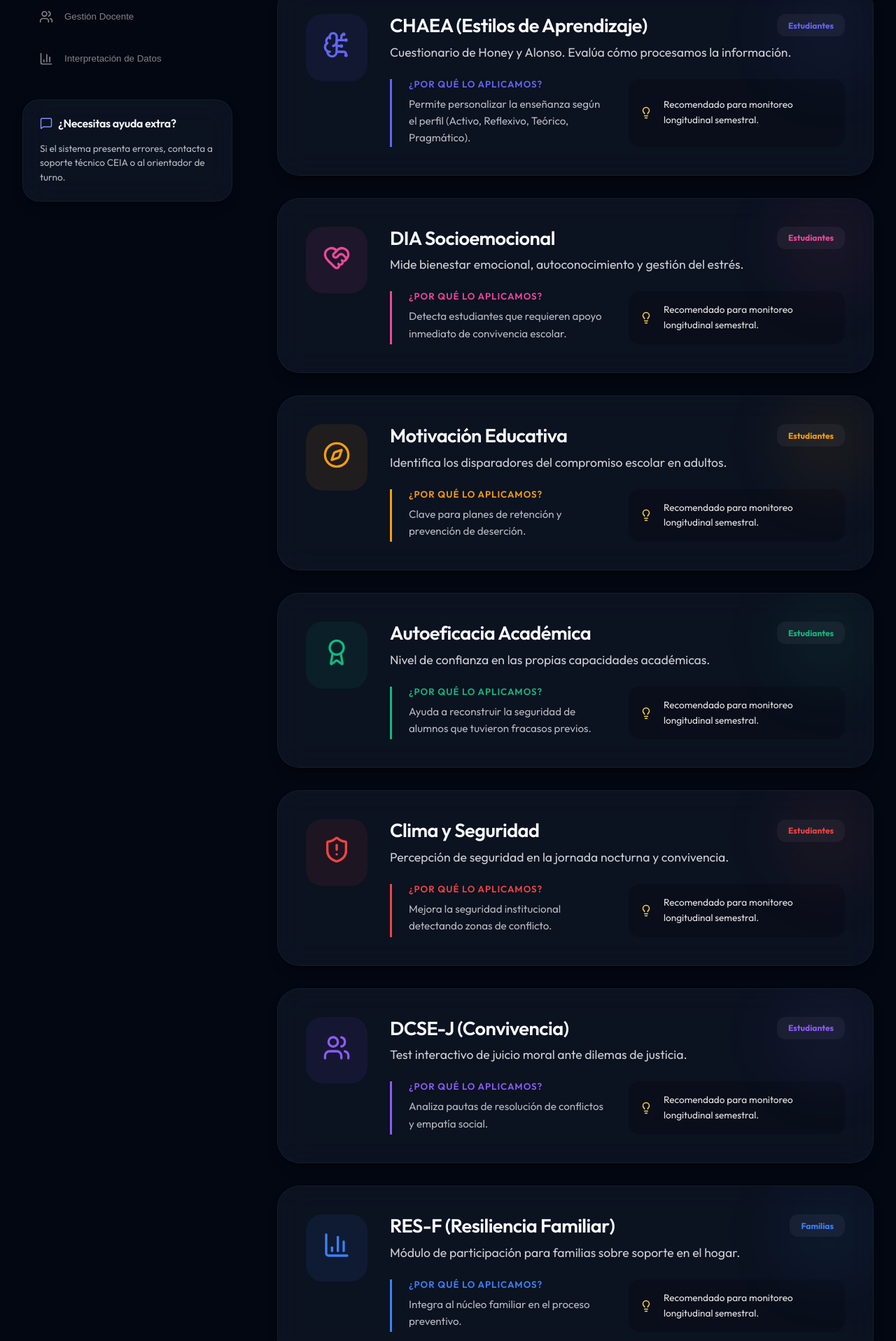
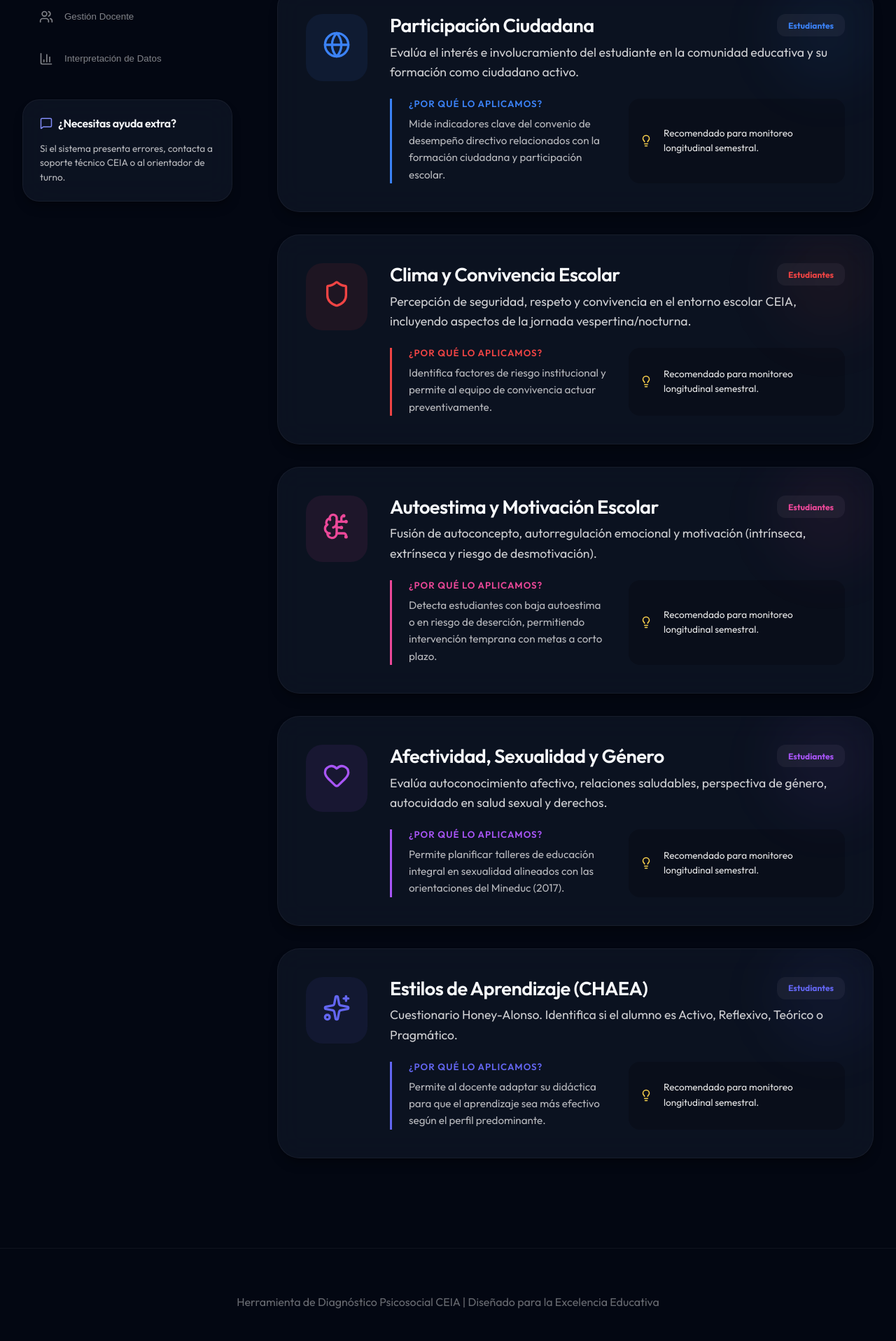
Before and after one commit to Juanpi2024/psicosocialwebceia, a React (Vite) app: page /ayuda in a window 1280 px wide. Shown: the part 321-2237 px from the top of the page at 70% size. Built offline with nearby package versions, Linux system fonts and the light colour scheme.

Commit message:
docs: actualizar guias y ayuda a 5 encuestas, progreso solo cuenta 4 obligatorias

```diff
--- a/src/pages/DashboardEstudiante.jsx
+++ b/src/pages/DashboardEstudiante.jsx
@@ -144,10 +144,12 @@ export default function DashboardEstudiante() {
         { id: 'clima_convivencia', title: 'Clima y Convivencia Escolar', desc: 'Tu percepción del ambiente y la convivencia en el CEIA.', icon: Shield },
         { id: 'autoestima_motivacion', title: 'Autoestima y Motivación Escolar', desc: 'Tu bienestar personal y lo que te impulsa a estudiar.', icon: BrainCircuit },
         { id: 'afectividad_genero', title: 'Afectividad, Sexualidad y Género', desc: 'Autoconocimiento, relaciones saludables y derechos.', icon: Heart },
-        { id: 'chaea', title: 'Estilos de Aprendizaje (CHAEA)', desc: 'Identifica cómo prefieres aprender.', icon: Sparkles, extra: true }
+        { id: 'chaea', title: 'Estilos de Aprendizaje (CHAEA)', desc: 'Identifica cómo prefieres aprender (opcional).', icon: Sparkles, extra: true }
     ];
 
-    const progressPercentage = Math.round((completedTests.length / testList.length) * 100);
+    const mandatoryTests = testList.filter(t => !t.extra);
+    const completedMandatory = mandatoryTests.filter(t => completedTests.includes(t.id));
+    const progressPercentage = Math.round((completedMandatory.length / mandatoryTests.length) * 100);
 
     return (
         <motion.div
@@ -165,7 +167,7 @@ export default function DashboardEstudiante() {
                              (Cambiar Usuario)
                         </button>
                     </p>
-                    <p className="subtitle" style={{ fontSize: '0.9rem', marginTop: '0.5rem' }}>Tu progreso: {completedTests.length} de {testList.length} encuestas listas.</p>
+                    <p className="subtitle" style={{ fontSize: '0.9rem', marginTop: '0.5rem' }}>Tu progreso: {completedMandatory.length} de {mandatoryTests.length} encuestas obligatorias listas.</p>
                 </div>
 
                 <div style={{ display: 'flex', gap: '1.5rem', alignItems: 'center' }}>
@@ -182,8 +184,8 @@ export default function DashboardEstudiante() {
                             <span className="stat-label">Progreso</span>
                         </div>
                         <div className="stat">
-                            <span className="stat-val text-gradient">{completedTests.length}/{testList.length}</span>
-                            <span className="stat-label">Completados</span>
+                            <span className="stat-val text-gradient">{completedMandatory.length}/{mandatoryTests.length}</span>
+                            <span className="stat-label">Obligatorias</span>
                         </div>
                     </div>
                     <button
--- a/src/pages/Help.jsx
+++ b/src/pages/Help.jsx
@@ -5,73 +5,55 @@ import {
     BookOpen, BrainCircuit, Sparkles, ShieldAlert, Users,
     FileText, Lightbulb, ArrowLeft, Search, ChevronRight,
     HeartHandshake, Compass, Award, BarChart3, HelpCircle,
-    Printer, Download, ExternalLink, MessageSquare
+    Printer, Download, ExternalLink, MessageSquare, Heart, Shield, Globe
 } from 'lucide-react';
-import './LandingPage.css'; // Reutilizamos estilos globales de landing si existen o usamos inline
+import './LandingPage.css';
 
 const INSTRUMENTS_INFO = [
     {
-        id: 'chaea',
-        title: 'CHAEA (Estilos de Aprendizaje)',
-        icon: BrainCircuit,
-        color: '#6366f1',
-        description: 'Cuestionario de Honey y Alonso. Evalúa cómo procesamos la información.',
-        utility: 'Permite personalizar la enseñanza según el perfil (Activo, Reflexivo, Teórico, Pragmático).',
+        id: 'participacion',
+        title: 'Participación Ciudadana',
+        icon: Globe,
+        color: '#3b82f6',
+        description: 'Evalúa el interés e involucramiento del estudiante en la comunidad educativa y su formación como ciudadano activo.',
+        utility: 'Mide indicadores clave del convenio de desempeño directivo relacionados con la formación ciudadana y participación escolar.',
         target: 'Estudiantes'
     },
     {
-        id: 'socioemocional',
-        title: 'DIA Socioemocional',
-        icon: HeartHandshake,
-        color: '#ec4899',
-        description: 'Mide bienestar emocional, autoconocimiento y gestión del estrés.',
-        utility: 'Detecta estudiantes que requieren apoyo inmediato de convivencia escolar.',
+        id: 'clima_convivencia',
+        title: 'Clima y Convivencia Escolar',
+        icon: Shield,
+        color: '#ef4444',
+        description: 'Percepción de seguridad, respeto y convivencia en el entorno escolar CEIA, incluyendo aspectos de la jornada vespertina/nocturna.',
+        utility: 'Identifica factores de riesgo institucional y permite al equipo de convivencia actuar preventivamente.',
         target: 'Estudiantes'
     },
     {
-        id: 'motivacion',
-        title: 'Motivación Educativa',
-        icon: Compass,
-        color: '#f59e0b',
-        description: 'Identifica los disparadores del compromiso escolar en adultos.',
-        utility: 'Clave para planes de retención y prevención de deserción.',
+        id: 'autoestima_motivacion',
+        title: 'Autoestima y Motivación Escolar',
+        icon: BrainCircuit,
+        color: '#ec4899',
+        description: 'Fusión de autoconcepto, autorregulación emocional y motivación (intrínseca, extrínseca y riesgo de desmotivación).',
+        utility: 'Detecta estudiantes con baja autoestima o en riesgo de deserción, permitiendo intervención temprana con metas a corto plazo.',
         target: 'Estudiantes'
     },
     {
-        id: 'autoeficacia',
-        title: 'Autoeficacia Académica',
-        icon: Award,
-        color: '#10b981',
-        description: 'Nivel de confianza en las propias capacidades académicas.',
-        utility: 'Ayuda a reconstruir la seguridad de alumnos que tuvieron fracasos previos.',
+        id: 'afectividad_genero',
+        title: 'Afectividad, Sexualidad y Género',
+        icon: Heart,
+        color: '#a855f7',
+        description: 'Evalúa autoconocimiento afectivo, relaciones saludables, perspectiva de género, autocuidado en salud sexual y derechos.',
+        utility: 'Permite planificar talleres de educación integral en sexualidad alineados con las orientaciones del Mineduc (2017).',
         target: 'Estudiantes'
     },
     {
-        id: 'clima',
-        title: 'Clima y Seguridad',
-        icon: ShieldAlert,
-        color: '#ef4444',
-        description: 'Percepción de seguridad en la jornada nocturna y convivencia.',
-        utility: 'Mejora la seguridad institucional detectando zonas de conflicto.',
+        id: 'chaea',
+        title: 'Estilos de Aprendizaje (CHAEA)',
+        icon: Sparkles,
+        color: '#6366f1',
+        description: 'Cuestionario Honey-Alonso. Identifica si el alumno es Activo, Reflexivo, Teórico o Pragmático.',
+        utility: 'Permite al docente adaptar su didáctica para que el aprendizaje sea más efectivo según el perfil predominante.',
         target: 'Estudiantes'
-    },
-    {
-        id: 'dcsej',
-        title: 'DCSE-J (Convivencia)',
-        icon: Users,
-        color: '#8b5cf6',
-        description: 'Test interactivo de juicio moral ante dilemas de justicia.',
-        utility: 'Analiza pautas de resolución de conflictos y empatía social.',
-        target: 'Estudiantes'
-    },
-    {
-        id: 'res-f',
-        title: 'RES-F (Resiliencia Familiar)',
-        icon: BarChart3,
-        color: '#3b82f6',
-        description: 'Módulo de participación para familias sobre soporte en el hogar.',
-        utility: 'Integra al núcleo familiar en el proceso preventivo.',
-        target: 'Familias'
     }
 ];
 
```
Also changed, not shown: src/components/ManualAyuda.jsx (+39 -54 lines).
